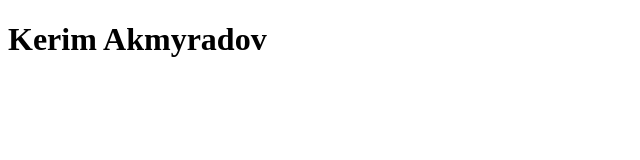
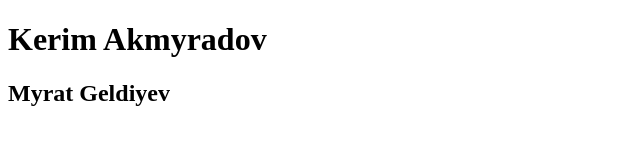
Before and after one commit to KerimAkmyradov/1129_Orgun, a plain HTML site: page index.html in a window 1280 px wide. Shown: the whole page, without its empty margins (0-640 px from the left). Drawn offline with Linux system fonts and the light colour scheme.

Commit message:
ikinci commit
Signed-off-by: Kerim Akmyradov <kerimakmyradov28@gmail.com>

```diff
--- a/index.html
+++ b/index.html
@@ -7,5 +7,6 @@
 </head>
 <body>
     <h1>Kerim Akmyradov</h1>
+    <h2>Myrat Geldiyev</h2>
 </body>
 </html>
```
